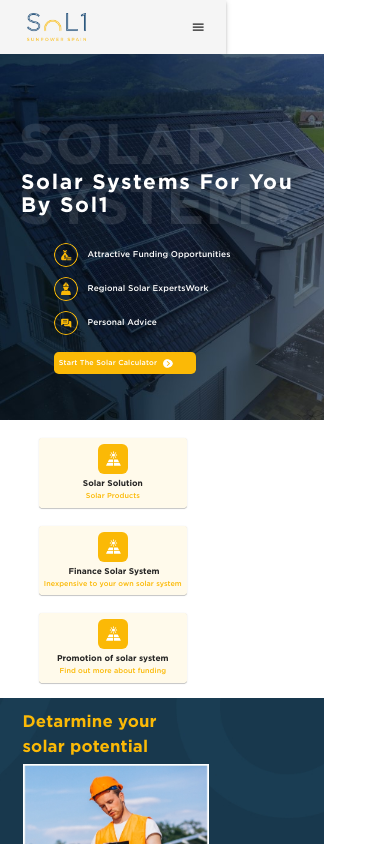
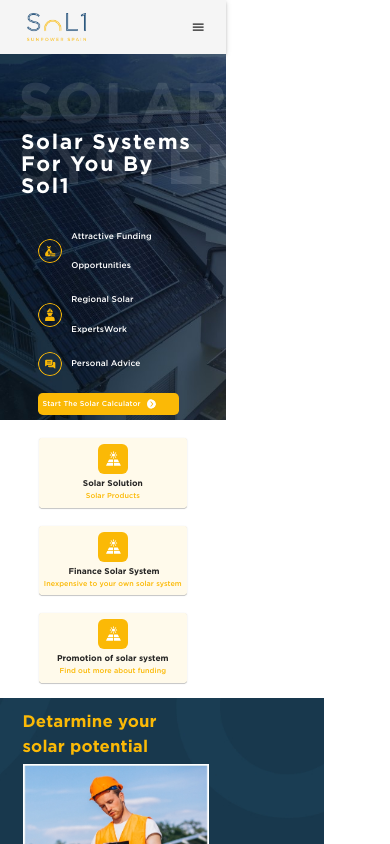
Before and after one commit to Nayeemr45/solar, a React (Create React App) app: page / in a window 390 px wide. Shown: the top 844 px of the page. Built offline with nearby package versions, Linux system fonts and the light colour scheme.

Commit message:
Update Section1.css

```diff
--- a/src/Assets/Css/Section1.css
+++ b/src/Assets/Css/Section1.css
@@ -74,7 +74,7 @@
 
 .section-1 {
     background-image: url(../Images/Artboard2.jpg) !important;
-    width: 33.75rem !important;
+    width: 100% !important;
 }
 .heading{
     font-size: 95px !important;
```
